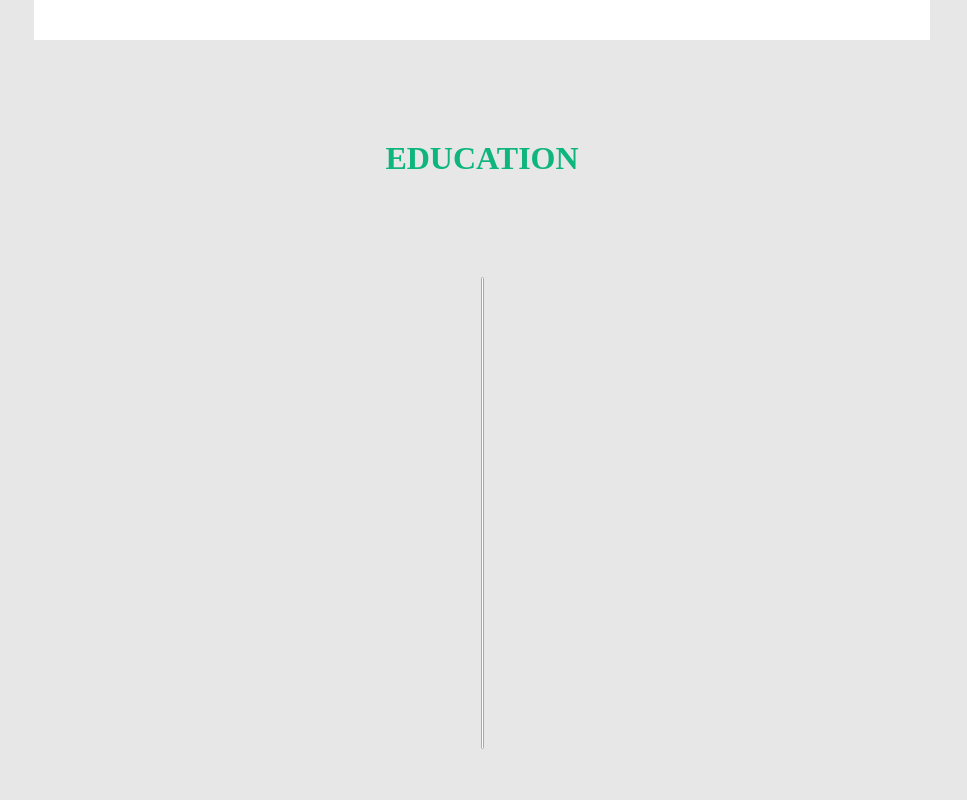
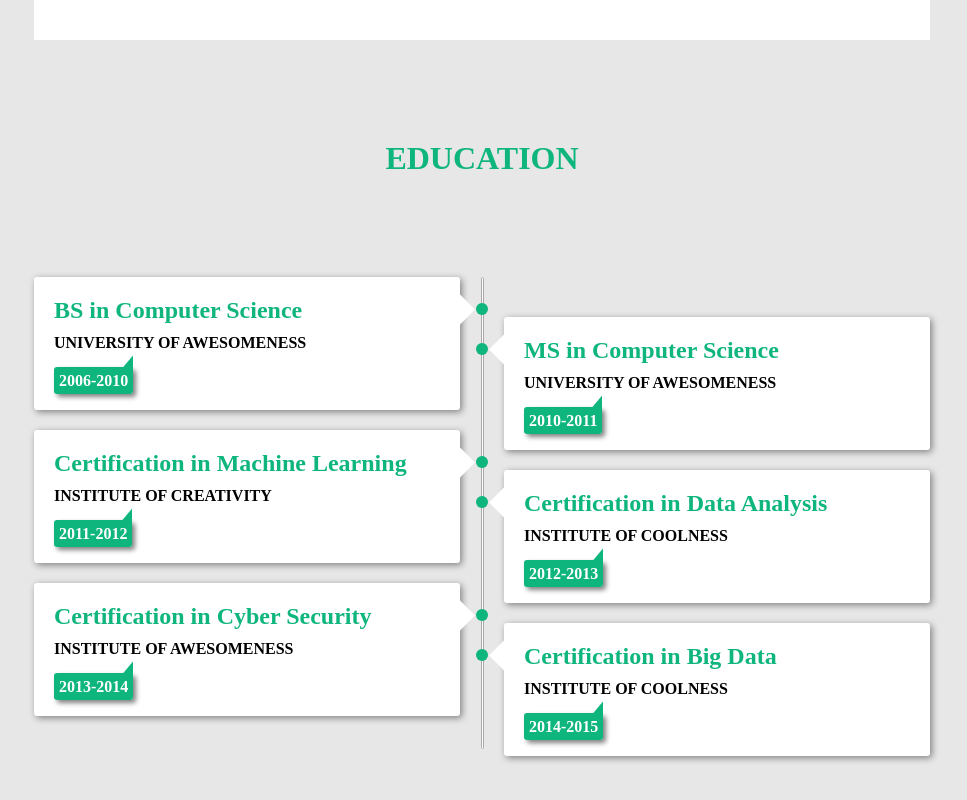
Before and after one commit to jetbase-io/crash-course, a React (Create React App) app: page / in a window 1280 px wide. Shown: the part 1161-1961 px from the top of the page, without its empty margins (158-1125 px from the left). Before the commit the page ends 1910 px from the top, so only its background shows below. Built offline with nearby package versions, Linux system fonts and the light colour scheme.

Commit message:
Create "EducationCard" component

```diff
--- a/src/components/education/Education.js
+++ b/src/components/education/Education.js
@@ -1,10 +1,20 @@
 import React from 'react';
 import './Education.css'
+
+import EducationCard from "./EducationCard";
 
 class Education extends React.Component {
     constructor(props) {
         super(props);
 
+        this.cards = [
+            {title: 'BS in Computer Science', text: 'University of Awesomeness', label: '2006-2010'},
+            {title: 'MS in Computer Science', text: 'University of Awesomeness', label: '2010-2011'},
+            {title: 'Certification in Machine Learning', text: 'Institute of Creativity', label: '2011-2012'},
+            {title: 'Certification in Data Analysis', text: 'Institute of Coolness', label: '2012-2013'},
+            {title: 'Certification in Cyber Security', text: 'Institute of Awesomeness', label: '2013-2014'},
+            {title: 'Certification in Big Data', text: 'Institute of Coolness', label: '2014-2015'}
+        ]
     }
 
     render() {
@@ -16,7 +26,7 @@ class Education extends React.Component {
                     <div className="education__center-line" />
 
                     <div className="education-cards">
-
+                        {this.cards.map(card => <EducationCard title={card.title} text={card.text} label={card.label}/>)}
                     </div>
                 </section>
             </>
--- /dev/null
+++ b/src/components/education/EducationCard.css
@@ -0,0 +1,90 @@
+.education__card {
+    position: relative;
+    width: calc(50% - 22px);
+    background: white;
+    margin-top: 20px;
+    padding: 20px;
+    border-radius: 3px;
+    box-shadow: 2px 2px 7px gray;
+}
+
+.education__card:nth-child(odd) {
+    float: left;
+}
+
+.education__card:nth-child(even) {
+    float: right;
+}
+
+.education__card:nth-child(1) {
+    margin: 0;
+}
+
+.education__card:nth-child(2) {
+    margin-top: 40px;
+}
+
+.education__card:nth-child(odd):after {
+    position: absolute;
+    right: -15px;
+    top: 5px;
+    content: "";
+    clip-path: polygon(50% 0%, 50% 100%, 100% 50%);
+    background: white;
+    width: 55px;
+    height: 55px;
+}
+
+.education__card:nth-child(even):before {
+    position: absolute;
+    left: -15px;
+    top: 5px;
+    content: "";
+    clip-path: polygon(50% 0%, 50% 100%, 0 50%);
+    background: white;
+    width: 55px;
+    height: 55px;
+}
+
+.education__card:nth-child(odd):before {
+    position: absolute;
+    right: -28px;
+    top: 26px;
+    clip-path: circle(50% at 50% 50%);
+    content: "";
+    background: #0EB57D;
+    width: 12px;
+    height: 12px;
+}
+
+.education__card:nth-child(even):after {
+    position: absolute;
+    left: -28px;
+    top: 26px;
+    clip-path: circle(50% at 50% 50%);
+    content: "";
+    background: #0EB57D;
+    width: 12px;
+    height: 12px;
+}
+
+.education__card__title {
+    color: #0EB57D;
+    margin-bottom: 10px;
+}
+
+.education__card__text {
+    text-transform: uppercase;
+    margin-bottom: 20px;
+}
+
+@media screen and (max-width: 480px) {
+    .education__card {
+        white-space: pre-line;
+        font-size: 0.8rem;
+    }
+
+    .education__card__text {
+        margin-bottom: 20px;
+    }
+}
--- /dev/null
+++ b/src/components/education/EducationCard.js
@@ -0,0 +1,23 @@
+import React from 'react';
+import './EducationCard.css'
+
+import Label from "../common/Label";
+
+class EducationCard extends React.Component {
+    constructor(props) {
+        super(props);
+
+    }
+
+    render() {
+        return (
+            <div className="education__card">
+                <h1 className="education__card__title">{this.props.title}</h1>
+                <h4 className="education__card__text">{this.props.text}</h4>
+                <Label text={this.props.label} type='up'/>
+            </div>
+        );
+    }
+}
+
+export default EducationCard;
```
